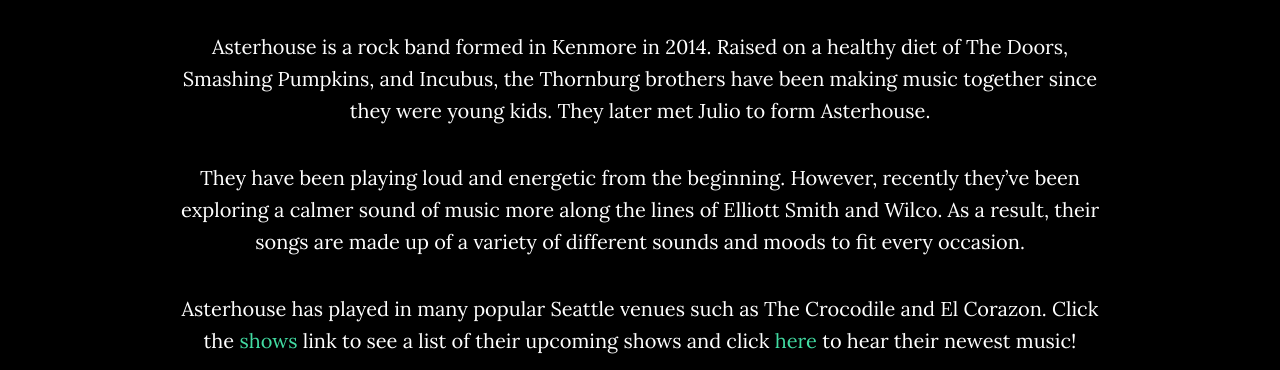
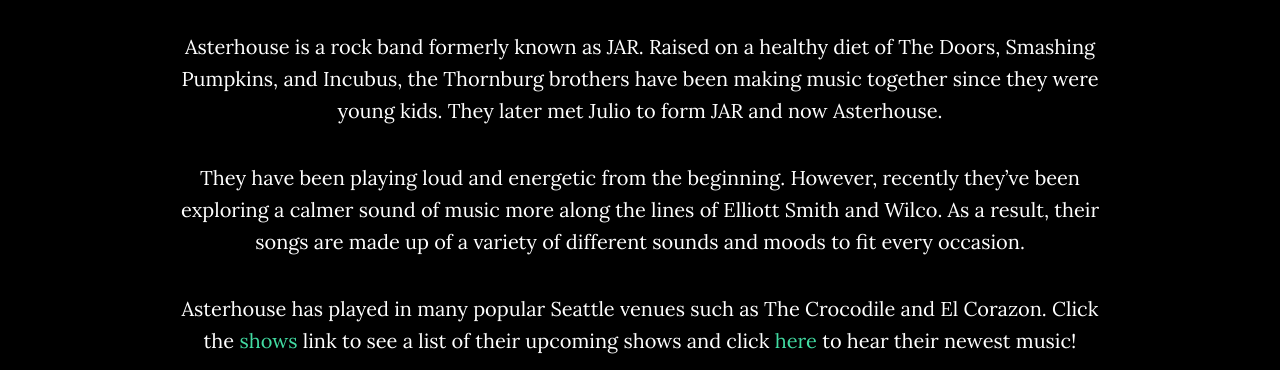
Before and after one commit to asterhouse/Asterhouse-Web, a plain HTML site: page index.html in a window 1280 px wide. Shown: the part 727-1097 px from the top of the page. Drawn offline with nearby package versions, Linux system fonts and the light colour scheme; a script that the page names is missing.

Commit message:
Change to bio

```diff
--- a/index.html
+++ b/index.html
@@ -158,7 +158,7 @@
         <div class="row">
             <div class="col-lg-10 col-lg-offset-1">
                 <h2>About</h2>
-                <p>Asterhouse is a rock band formed in Kenmore in 2014. Raised on a healthy diet of The Doors, Smashing Pumpkins, and Incubus, the Thornburg brothers have been making music together since they were young kids. They later met Julio to form Asterhouse.</p>
+                <p>Asterhouse is a rock band formerly known as JAR. Raised on a healthy diet of The Doors, Smashing Pumpkins, and Incubus, the Thornburg brothers have been making music together since they were young kids. They later met Julio to form JAR and now Asterhouse.</p>
 
                 <p>They have been playing loud and energetic from the beginning. However, recently they’ve been exploring a calmer sound of music more along the lines of Elliott Smith and Wilco. As a result, their songs are made up of a variety of different sounds and moods to fit every occasion.</p>
 
```
